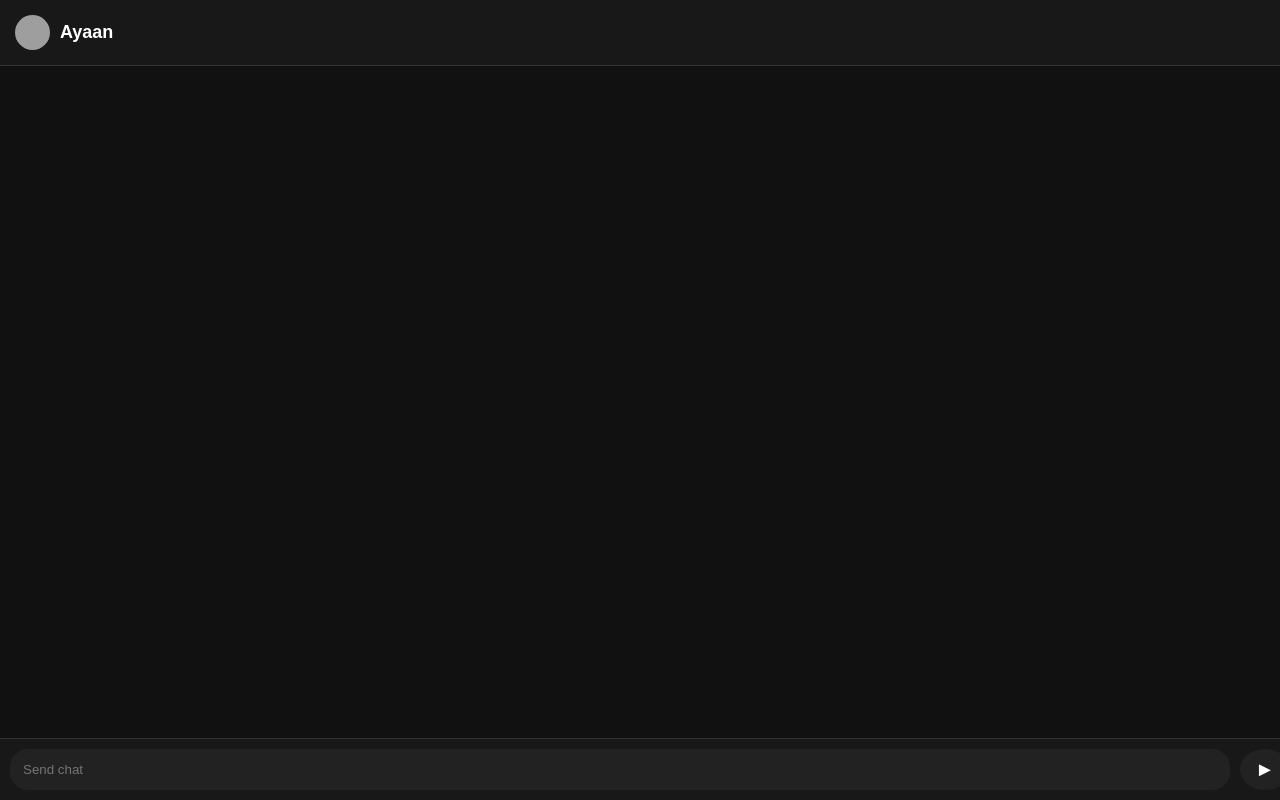
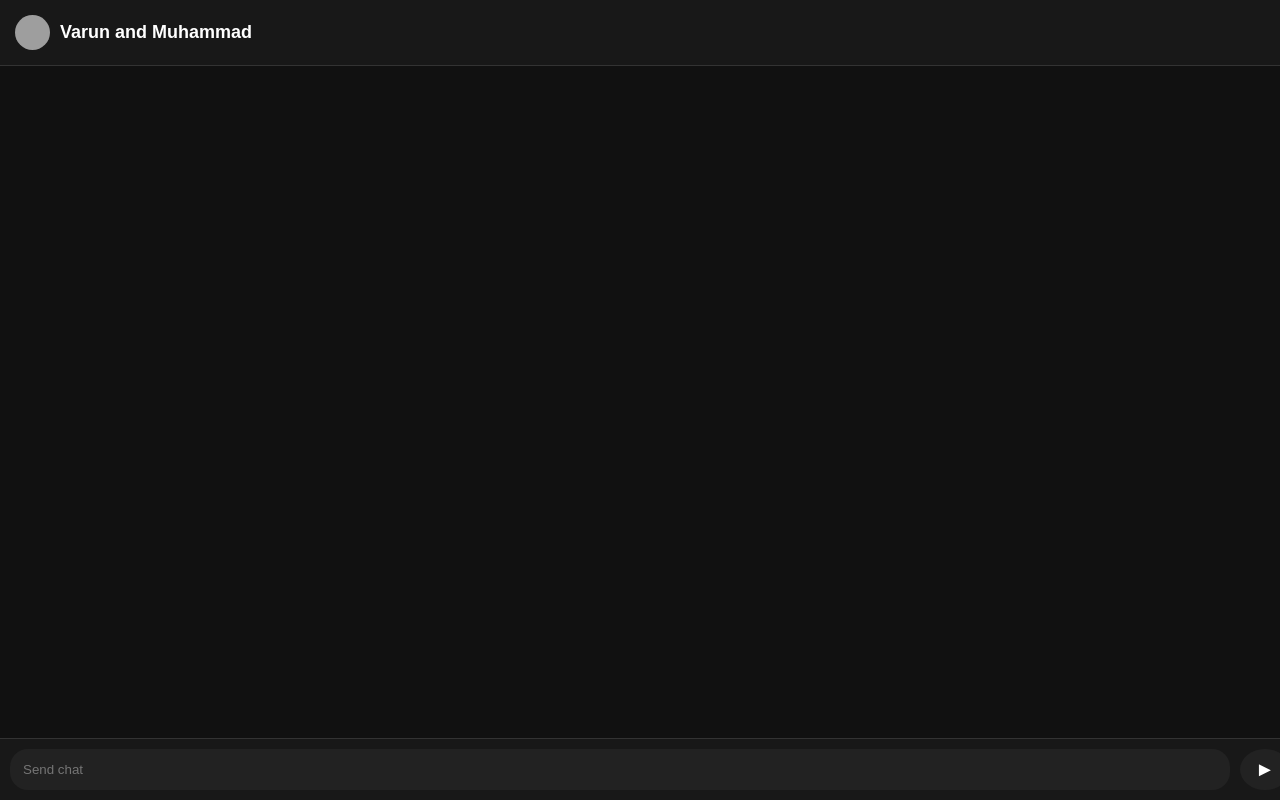
Before and after one commit to SLOWiscool/discordtowebsite, a website: page public/index.html in a window 1280 px wide. Drawn offline with Linux system fonts and the light colour scheme; no server answers; grey boxes are pictures that could not be loaded.

Commit message:
Update index.html

```diff
--- a/public/index.html
+++ b/public/index.html
@@ -3,7 +3,7 @@
 <head>
     <meta charset="UTF-8">
     <meta name="viewport" content="width=device-width, initial-scale=1.0">
-    <title>Chat — Ayaan</title>
+    <title>Chat — Varun and Muhammad</title>
     <link rel="stylesheet" href="style.css">
 </head>
 <body>
@@ -11,7 +11,7 @@
 <div class="top-bar">
     <div class="user-info">
         <img src="https://i.imgur.com/9QW5G1V.png" class="avatar">
-        <span>Ayaan</span>
+        <span>Varun and Muhammad</span>
     </div>
 </div>
 
```
